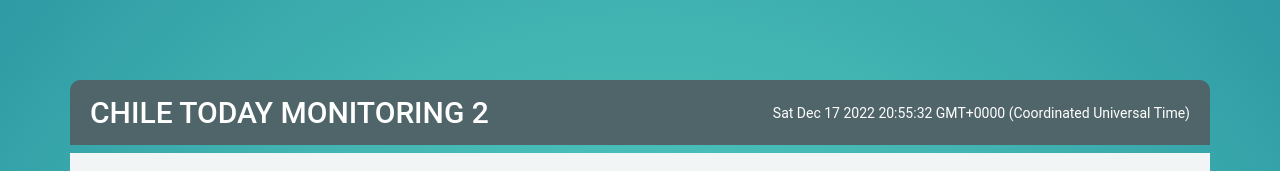
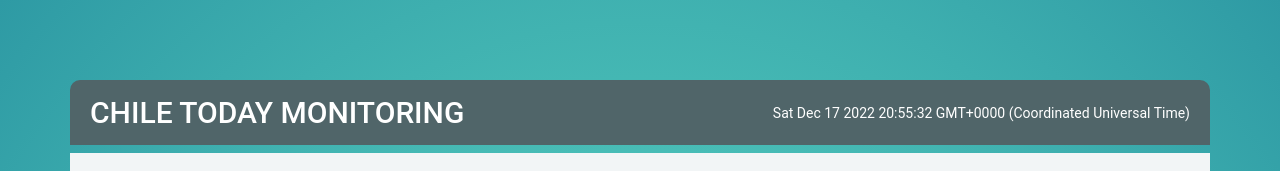
Before and after one commit to Natez13/Proyecto_AltaDisponibildad, a React (Create React App) app in the folder frontend/: page / in a window 1280 px wide. Shown: the top 171 px of the page. Built offline with nearby package versions, Linux system fonts and the light colour scheme; no server answers; some icons are missing.

Commit message:
Update Web.jsx

```diff
--- a/frontend/src/Web.jsx
+++ b/frontend/src/Web.jsx
@@ -93,7 +93,7 @@ return (
         <div className="container">
           <div className="dashboard">
             <div className="dashboard-header">
-              <div className="dashboard-header__title">Chile Today Monitoring 2</div>
+              <div className="dashboard-header__title">Chile Today Monitoring</div>
               <div className="dashboard-header__date">{time?time:'0'}</div>
             </div>
             <div className="dashboard-card divisa">
```
